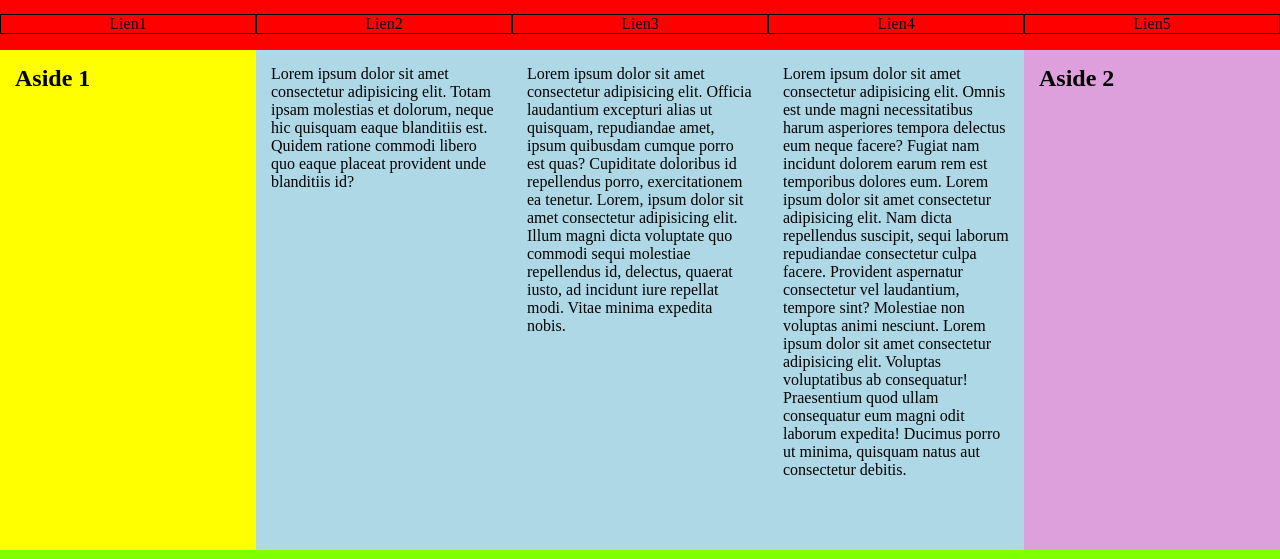
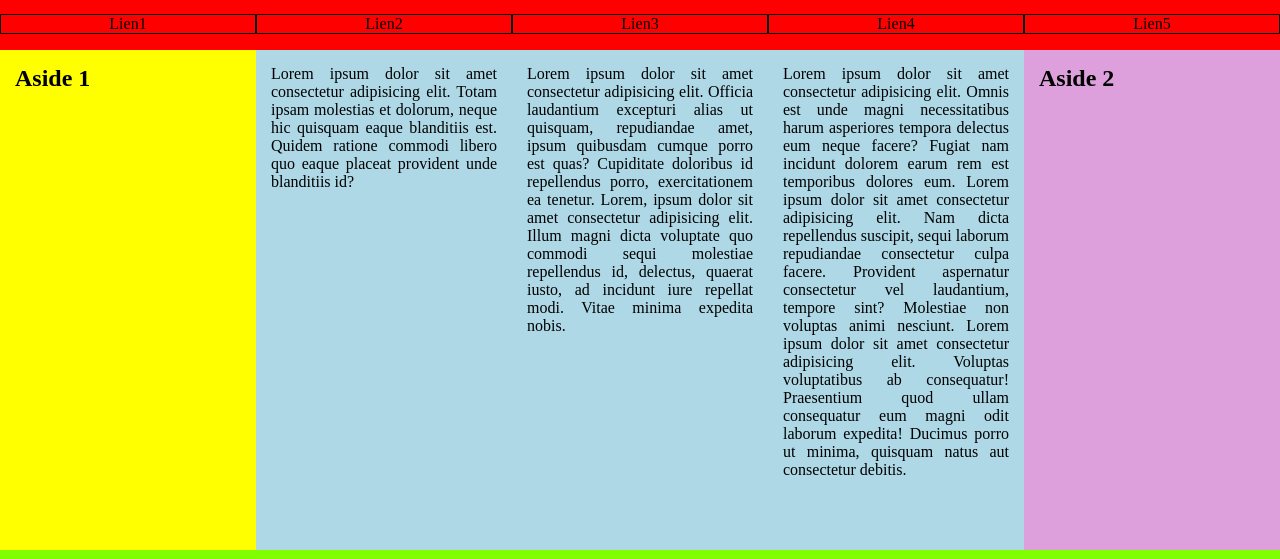
Before and after one commit to mliebaut/exercices-flex, a plain HTML site: page index.html in a window 1280 px wide. Shown: the part 100-659 px from the top of the page. Drawn offline with Linux system fonts and the light colour scheme.

Commit message:
justify text et changement article en p

```diff
--- a/css/style.css
+++ b/css/style.css
@@ -73,8 +73,9 @@ section {
     margin: 15px;
 }
 
-article {
+p {
     display: flex;
+    text-align: justify;
     flex: 1;
     margin: 15px;
 }
--- a/index.html
+++ b/index.html
@@ -26,15 +26,15 @@
             <h2 class="aside">Aside 1</h2>
         </aside>
         <section id="conteneur">
-            <article>
+            <p>
                 Lorem ipsum dolor sit amet consectetur adipisicing elit. Totam ipsam molestias et dolorum, neque hic quisquam eaque blanditiis est. Quidem ratione commodi libero quo eaque placeat provident unde blanditiis id?
-            </article>
-            <article>
+            </p>
+            <p>
                 Lorem ipsum dolor sit amet consectetur adipisicing elit. Officia laudantium excepturi alias ut quisquam, repudiandae amet, ipsum quibusdam cumque porro est quas? Cupiditate doloribus id repellendus porro, exercitationem ea tenetur. Lorem, ipsum dolor sit amet consectetur adipisicing elit. Illum magni dicta voluptate quo commodi sequi molestiae repellendus id, delectus, quaerat iusto, ad incidunt iure repellat modi. Vitae minima expedita nobis.
-            </article>
-            <article>
+            </p>
+            <p>
                 Lorem ipsum dolor sit amet consectetur adipisicing elit. Omnis est unde magni necessitatibus harum asperiores tempora delectus eum neque facere? Fugiat nam incidunt dolorem earum rem est temporibus dolores eum. Lorem ipsum dolor sit amet consectetur adipisicing elit. Nam dicta repellendus suscipit, sequi laborum repudiandae consectetur culpa facere. Provident aspernatur consectetur vel laudantium, tempore sint? Molestiae non voluptas animi nesciunt. Lorem ipsum dolor sit amet consectetur adipisicing elit. Voluptas voluptatibus ab consequatur! Praesentium quod ullam consequatur eum magni odit laborum expedita! Ducimus porro ut minima, quisquam natus aut consectetur debitis.
-            </article>
+            </p>
         </section>
         <aside id="aside2" class="asidePink">
             <h2 class="aside">Aside 2</h2>
```
